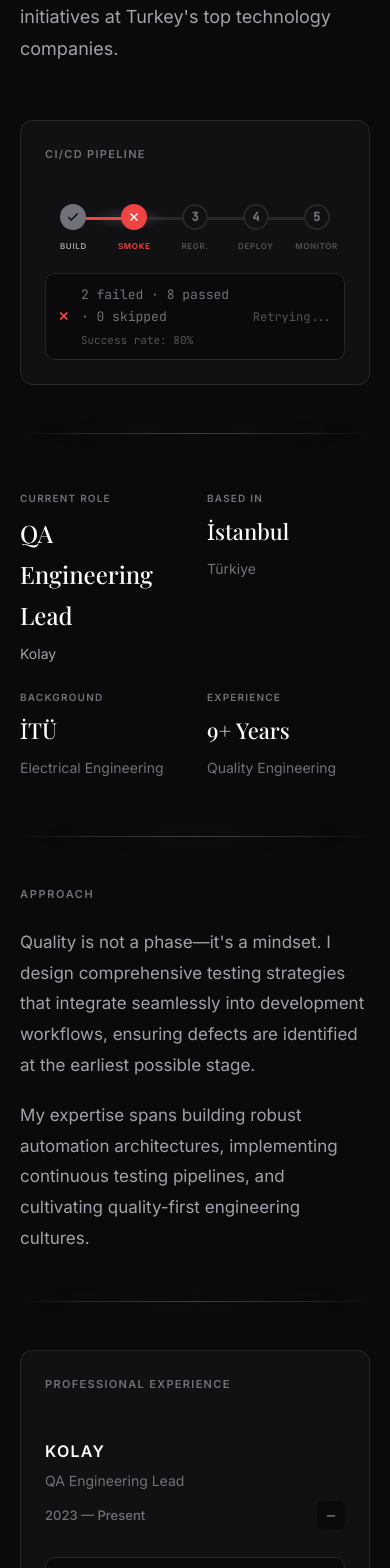
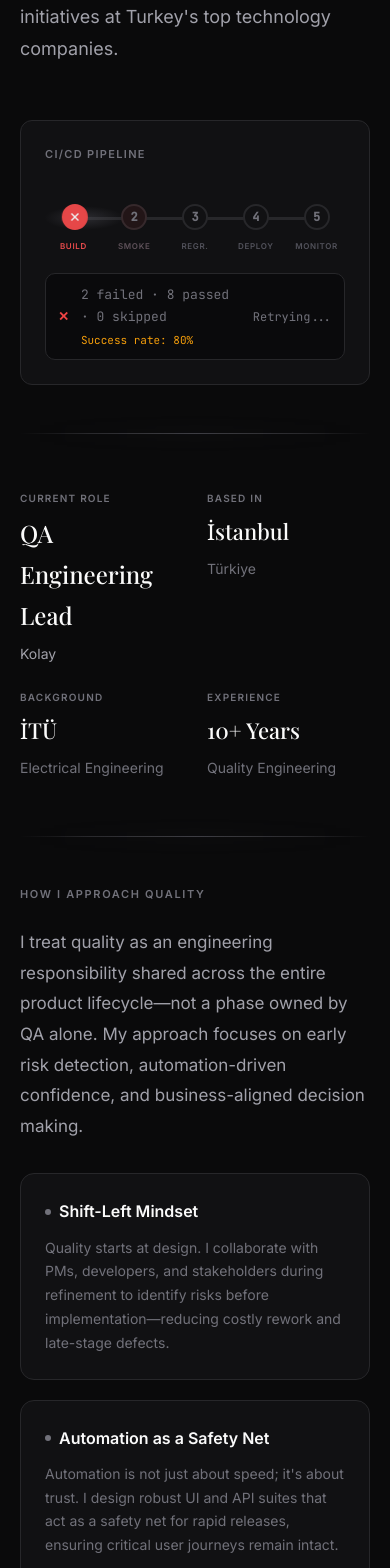
Before and after one commit to yildirh/hasan-can-yildir-portfolio, a React (Vite) app: page / in a window 390 px wide. Shown: the part 432-2000 px from the top of the page. Built offline with nearby package versions, Linux system fonts and the light colour scheme.

Commit message:
Fix the wagging ci/cd pipeline

```diff
--- a/src/App.jsx
+++ b/src/App.jsx
@@ -12,6 +12,10 @@ function AppContent() {
   const [expandedExp, setExpandedExp] = useState(0) // Kolay default open
   const { language, toggleLanguage } = useLanguage()
   const { theme, toggleTheme } = useTheme()
+
+  // Dynamic experience calculation
+  const CAREER_START_YEAR = 2015
+  const experienceYears = new Date().getFullYear() - CAREER_START_YEAR
 
   const steps = [
     { full: 'Build', short: 'Build' },
@@ -195,18 +199,44 @@ function AppContent() {
   ]
 
   const technologies = [
-    { name: 'Cypress', level: null },
-    { name: 'Selenium', level: null },
-    { name: 'Playwright', level: null },
-    { name: 'TestCafe', level: null },
-    { name: 'JavaScript', level: null },
-    { name: 'Python', level: null },
-    { name: 'GitHub Actions', level: null },
-    { name: 'Jenkins', level: null },
-    { name: 'GitHub', level: null },
-    { name: 'Charles Proxy', level: null },
-    { name: 'Jira', level: null },
-    { name: 'Postman', level: null },
+    { name: 'Cypress', desc: language === 'en' ? 'Large-scale UI & API automation' : 'Büyük ölçekli UI ve API otomasyonu' },
+    { name: 'Selenium', desc: language === 'en' ? 'Cross-browser test automation' : 'Çapraz tarayıcı test otomasyonu' },
+    { name: 'Playwright', desc: language === 'en' ? 'Modern E2E testing framework' : 'Modern E2E test framework\'ü' },
+    { name: 'TestCafe', desc: language === 'en' ? 'Node.js-based automation' : 'Node.js tabanlı otomasyon' },
+    { name: 'GitHub Actions', desc: language === 'en' ? 'Nightly health checks & reporting' : 'Gece sağlık kontrolleri ve raporlama' },
+    { name: 'Jenkins', desc: language === 'en' ? 'Legacy pipeline support & orchestration' : 'Pipeline yönetimi ve orkestrasyon' },
+    { name: 'TestRail', desc: language === 'en' ? 'Test case management & reporting' : 'Test case yönetimi ve raporlama' },
+    { name: 'JavaScript', desc: language === 'en' ? 'Primary automation language' : 'Ana otomasyon dili' },
+    { name: 'Python', desc: language === 'en' ? 'Scripting & data validation' : 'Script ve veri doğrulama' },
+    { name: 'Postman', desc: language === 'en' ? 'API testing & contract validation' : 'API testi ve kontrat doğrulama' },
+    { name: 'Charles Proxy', desc: language === 'en' ? 'Network debugging & mocking' : 'Ağ hata ayıklama ve mocking' },
+  ]
+
+  const qualityPrinciples = [
+    {
+      title: language === 'en' ? 'Shift-Left Mindset' : 'Shift-Left Yaklaşımı',
+      desc: language === 'en'
+        ? 'Quality starts at design. I collaborate with PMs, developers, and stakeholders during refinement to identify risks before implementation—reducing costly rework and late-stage defects.'
+        : 'Kalite tasarımda başlar. Refinement sürecinde PM, geliştirici ve paydaşlarla işbirliği yaparak riskleri uygulama öncesinde belirliyorum—maliyetli yeniden çalışma ve geç aşama hatalarını azaltıyorum.'
+    },
+    {
+      title: language === 'en' ? 'Automation as a Safety Net' : 'Güvenlik Ağı Olarak Otomasyon',
+      desc: language === 'en'
+        ? 'Automation is not just about speed; it\'s about trust. I design robust UI and API suites that act as a safety net for rapid releases, ensuring critical user journeys remain intact.'
+        : 'Otomasyon sadece hız için değil, güven içindir. Hızlı sürümler için güvenlik ağı görevi gören sağlam UI ve API suite\'leri tasarlıyorum, kritik kullanıcı yolculuklarının bozulmamasını sağlıyorum.'
+    },
+    {
+      title: language === 'en' ? 'Business-Driven Test Strategy' : 'İş Odaklı Test Stratejisi',
+      desc: language === 'en'
+        ? 'Every test has a purpose. I prioritize scenarios based on business impact, user risk, and system criticality—protecting data integrity and customer trust rather than chasing coverage metrics.'
+        : 'Her testin bir amacı var. Senaryoları iş etkisi, kullanıcı riski ve sistem kritikliğine göre önceliklendiriyorum—coverage metriklerini kovalamak yerine veri bütünlüğünü ve müşteri güvenini koruyorum.'
+    },
+    {
+      title: language === 'en' ? 'Preventing, Not Just Finding' : 'Bulmak Değil, Önlemek',
+      desc: language === 'en'
+        ? 'My goal is not to find bugs—it\'s to prevent them from reaching production. Through continuous monitoring and CI health-checks, I help teams detect anomalies early and build long-term stability.'
+        : 'Amacım bug bulmak değil—production\'a ulaşmalarını önlemek. Sürekli izleme ve CI sağlık kontrolleri ile ekiplerin anomalileri erken tespit etmesine ve uzun vadeli stabilite kurmasına yardımcı oluyorum.'
+    }
   ]
 
   if (isLoading) {
@@ -403,7 +433,7 @@ function AppContent() {
           </div>
           <div className="info-item">
             <span className="info-label">{language === 'en' ? 'Experience' : 'Deneyim'}</span>
-            <span className="info-value">9+ Years</span>
+            <span className="info-value">{experienceYears}+ {language === 'en' ? 'Years' : 'Yıl'}</span>
             <span className="info-sub">Quality Engineering</span>
           </div>
         </section>
@@ -411,24 +441,24 @@ function AppContent() {
         {/* Divider */}
         <div className="divider" />
 
-        {/* Approach */}
+        {/* How I Approach Quality */}
         <section className="section">
           <h2 className="section-title">
-            {language === 'en' ? 'Approach' : 'Yaklaşım'}
+            {language === 'en' ? 'How I Approach Quality' : 'Kaliteye Yaklaşımım'}
           </h2>
-          <div className="approach-content">
-            <p>
-              {language === 'en'
-                ? "Quality is not a phase—it's a mindset. I design comprehensive testing strategies that integrate seamlessly into development workflows, ensuring defects are identified at the earliest possible stage."
-                : "Kalite bir aşama değil, bir zihniyettir. Geliştirme süreçlerine sorunsuz entegre olan kapsamlı test stratejileri tasarlıyorum ve hataların mümkün olan en erken aşamada tespit edilmesini sağlıyorum."
-              }
-            </p>
-            <p>
-              {language === 'en'
-                ? "My expertise spans building robust automation architectures, implementing continuous testing pipelines, and cultivating quality-first engineering cultures."
-                : "Uzmanlık alanlarım; sağlam otomasyon mimarileri kurmak, sürekli test pipeline'ları uygulamak ve kalite odaklı mühendislik kültürleri oluşturmak."
-              }
-            </p>
+          <p className="approach-intro">
+            {language === 'en'
+              ? "I treat quality as an engineering responsibility shared across the entire product lifecycle—not a phase owned by QA alone. My approach focuses on early risk detection, automation-driven confidence, and business-aligned decision making."
+              : "Kaliteyi sadece QA'in sahiplendiği bir aşama olarak değil, tüm ürün yaşam döngüsünde paylaşılan bir mühendislik sorumluluğu olarak görüyorum. Yaklaşımım erken risk tespiti, otomasyon odaklı güven ve iş hedeflerine uygun karar verme üzerine odaklanır."
+            }
+          </p>
+          <div className="quality-principles">
+            {qualityPrinciples.map((principle, idx) => (
+              <div key={idx} className="principle-card">
+                <h3 className="principle-title">{principle.title}</h3>
+                <p className="principle-desc">{principle.desc}</p>
+              </div>
+            ))}
           </div>
         </section>
 
@@ -493,12 +523,12 @@ function AppContent() {
           <h2 className="section-title">
             {language === 'en' ? 'Technologies & Tools' : 'Teknolojiler ve Araçlar'}
           </h2>
-          <div className="tags-list">
+          <div className="tools-grid">
             {technologies.map((tech) => (
-              <span key={tech.name} className="tag outline">
-                {tech.name}
-                {tech.level && <span className="tag-level">{tech.level}</span>}
-              </span>
+              <div key={tech.name} className="tool-item">
+                <span className="tool-name">{tech.name}</span>
+                <span className="tool-desc">{tech.desc}</span>
+              </div>
             ))}
           </div>
         </section>
--- a/src/index.css
+++ b/src/index.css
@@ -10,6 +10,8 @@
   --font-mono: 'JetBrains Mono', monospace;
   --error: #ef4444;
   --success: #22c55e;
+  --accent: #6ee7b7; /* Muted teal-green for subtle accents */
+  --accent-muted: rgba(110, 231, 183, 0.12);
 }
 
 /* Dark Theme (default) */
@@ -31,7 +33,7 @@
 [data-theme="light"] {
   --bg: #fafafa;
   --bg-card: #ffffff;
-  --bg-card-hover: #e8e8eb;
+  --bg-card-hover: #f4f4f5;
   --bg-console: #f4f4f5;
   --bg-dark-card: #1a1a1d;
   --text: #18181b;
@@ -40,7 +42,8 @@
   --text-muted: #71717a;
   --border: #e4e4e7;
   --border-light: #d4d4d8;
-  --accent: #a1a1aa;
+  --accent: #16a34a; /* Darker green for light mode */
+  --accent-muted: rgba(22, 163, 74, 0.1);
 }
 
 /* Light mode - dark-card becomes light card */
@@ -113,6 +116,13 @@ a {
   transition: transform 0.4s ease, opacity 0.4s ease;
   z-index: 1000;
   border-bottom: 1px solid rgba(39, 39, 42, 0.5);
+  box-shadow: 0 1px 8px rgba(0, 0, 0, 0.15);
+}
+
+[data-theme="light"] .sticky-header {
+  background: rgba(250, 250, 250, 0.9);
+  border-bottom: 1px solid rgba(228, 228, 231, 0.8);
+  box-shadow: 0 1px 6px rgba(0, 0, 0, 0.06);
 }
 
 .sticky-header.visible {
@@ -143,14 +153,20 @@ a {
 
 .sticky-header-links a {
   color: var(--text-light);
-  opacity: 0.5;
-  transition: opacity 0.3s ease, filter 0.3s ease;
+  opacity: 0.65;
+  transition: opacity 0.3s ease;
   display: flex;
+  padding: 8px;
+  border-radius: 6px;
 }
 
 .sticky-header-links a:hover {
   opacity: 1;
-  filter: blur(0);
+  background: rgba(255, 255, 255, 0.08);
+}
+
+[data-theme="light"] .sticky-header-links a:hover {
+  background: rgba(0, 0, 0, 0.05);
 }
 
 /* App */
@@ -367,6 +383,7 @@ a {
   overflow: hidden;
   position: relative;
   padding-top: 18px;
+  min-height: 190px; /* Fixed height to prevent layout shift */
 }
 
 .pipeline-track {
@@ -535,24 +552,22 @@ a {
   to { transform: rotate(360deg); }
 }
 
-/* Console Output */
+/* Console Output - Fixed height to prevent layout shift */
 .pipeline-console {
   margin-top: 20px;
   background: var(--bg-console);
   border-radius: 10px;
-  padding: 0;
-  max-height: 0;
-  overflow: hidden;
+  padding: 14px 18px;
+  min-height: 64px; /* Fixed min-height for consistency */
   opacity: 0;
-  transition: all 0.3s ease;
-  border: 1px solid transparent;
+  transition: opacity 0.3s ease;
+  border: 1px solid var(--border);
+  visibility: hidden;
 }
 
 .pipeline-console.visible {
-  padding: 14px 18px;
-  max-height: 100px;
   opacity: 1;
-  border-color: var(--border);
+  visibility: visible;
 }
 
 .console-line {
@@ -585,12 +600,13 @@ a {
 }
 
 .console-action {
-  color: #52525b;
+  color: var(--text-muted);
   font-size: 12px;
   flex-shrink: 0;
 }
 
 .console-line.error .console-prefix { color: var(--error); }
+.console-line.error .console-subtext { color: #f59e0b; } /* Amber for success rate */
 .console-line.passed .console-prefix,
 .console-line.build .console-prefix,
 .console-line.deploy .console-prefix,
@@ -623,44 +639,75 @@ a {
 }
 
 /* =============================================
-   APPROACH
+   HOW I APPROACH QUALITY
    ============================================= */
-.approach-content {
-  display: flex;
-  flex-direction: column;
+.approach-intro {
+  font-size: 17px;
+  color: var(--text-secondary);
+  line-height: 1.8;
+  margin-bottom: 32px;
+}
+
+.quality-principles {
+  display: grid;
+  grid-template-columns: repeat(2, 1fr);
   gap: 20px;
 }
 
-.approach-content p {
-  font-size: 17px;
-  color: var(--text-secondary);
-  line-height: 1.8;
+.principle-card {
+  background: var(--bg-card);
+  border: 1px solid var(--border);
+  border-radius: 14px;
+  padding: 24px;
+  transition: all 0.3s ease;
+  position: relative;
+  overflow: hidden;
 }
 
-.approach-bullets {
-  list-style: none;
-  display: flex;
-  flex-direction: column;
-  gap: 12px;
+.principle-card::before {
+  content: '';
+  position: absolute;
+  top: 0;
+  left: 0;
+  width: 2px;
+  height: 100%;
+  background: var(--text-muted);
+  opacity: 0;
+  transition: opacity 0.3s ease;
 }
 
-.approach-bullets li {
-  font-size: 15px;
-  font-weight: 500;
-  color: var(--text);
-  padding-left: 24px;
-  position: relative;
+.principle-card:hover {
+  border-color: var(--border-light);
+  background: var(--bg-card-hover);
 }
 
-.approach-bullets li::before {
+.principle-card:hover::before {
+  opacity: 1;
+}
+
+.principle-title {
+  font-size: 16px;
+  font-weight: 600;
+  color: var(--text);
+  margin-bottom: 10px;
+  display: flex;
+  align-items: center;
+  gap: 8px;
+}
+
+.principle-title::before {
   content: '';
-  position: absolute;
-  left: 0;
-  top: 8px;
-  width: 8px;
-  height: 8px;
+  width: 6px;
+  height: 6px;
   background: var(--text-muted);
-  border-radius: 2px;
+  border-radius: 50%;
+  flex-shrink: 0;
+}
+
+.principle-desc {
+  font-size: 14px;
+  color: var(--text-muted);
+  line-height: 1.7;
 }
 
 /* =============================================
@@ -871,6 +918,42 @@ a {
 }
 
 /* =============================================
+   TOOLS GRID - Senior style with descriptions
+   ============================================= */
+.tools-grid {
+  display: grid;
+  grid-template-columns: repeat(2, 1fr);
+  gap: 16px;
+}
+
+.tool-item {
+  display: flex;
+  flex-direction: column;
+  gap: 4px;
+  padding: 16px 20px;
+  background: var(--bg-card);
+  border: 1px solid var(--border);
+  border-radius: 10px;
+  transition: all 0.3s ease;
+}
+
+.tool-item:hover {
+  border-color: var(--border-light);
+  background: var(--bg-card-hover);
+}
+
+.tool-name {
+  font-size: 15px;
+  font-weight: 600;
+  color: var(--text);
+}
+
+.tool-desc {
+  font-size: 13px;
+  color: var(--text-muted);
+}
+
+/* =============================================
    CONTACT
    ============================================= */
 .contact-text {
@@ -906,10 +989,11 @@ a {
   background: var(--text);
   color: var(--bg);
   border-color: var(--text);
+  font-weight: 600;
 }
 
 .contact-link.primary:hover {
-  box-shadow: 0 0 25px rgba(250, 250, 250, 0.2);
+  box-shadow: 0 0 20px rgba(250, 250, 250, 0.15);
 }
 
 /* Footer */
@@ -962,6 +1046,7 @@ a {
 
   .pipeline {
     padding-top: 16px;
+    min-height: 175px;
   }
 
   .pipeline-track {
@@ -991,6 +1076,14 @@ a {
   .label-short {
     display: inline;
   }
+
+  .quality-principles {
+    grid-template-columns: 1fr;
+  }
+
+  .tools-grid {
+    grid-template-columns: 1fr;
+  }
 }
 
 @media (max-width: 480px) {
@@ -1009,8 +1102,13 @@ a {
     font-size: 8px;
   }
 
-  .pipeline-console.visible {
+  .pipeline {
+    min-height: 170px;
+  }
+
+  .pipeline-console {
     padding: 10px 12px;
+    min-height: 58px;
   }
 
   .console-main {
```
Also changed, not shown: vercel.json (added), 1 other file (tests, documents, lock files or other folders).
